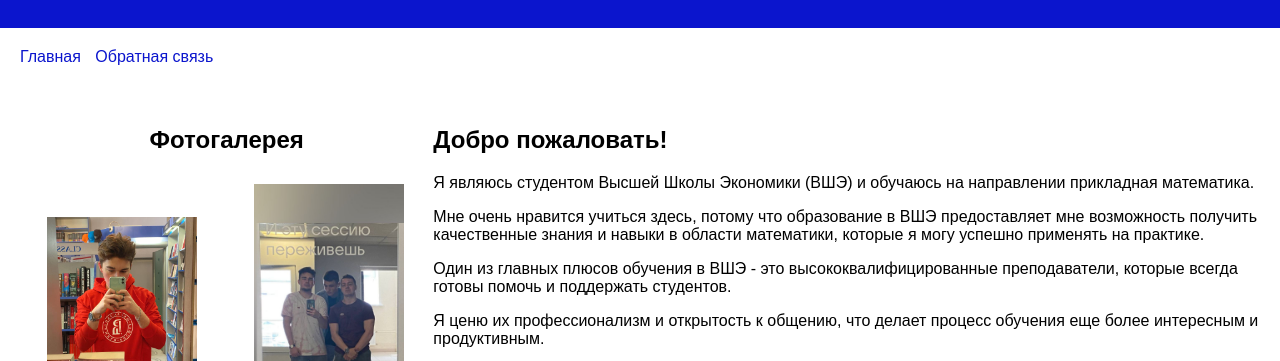
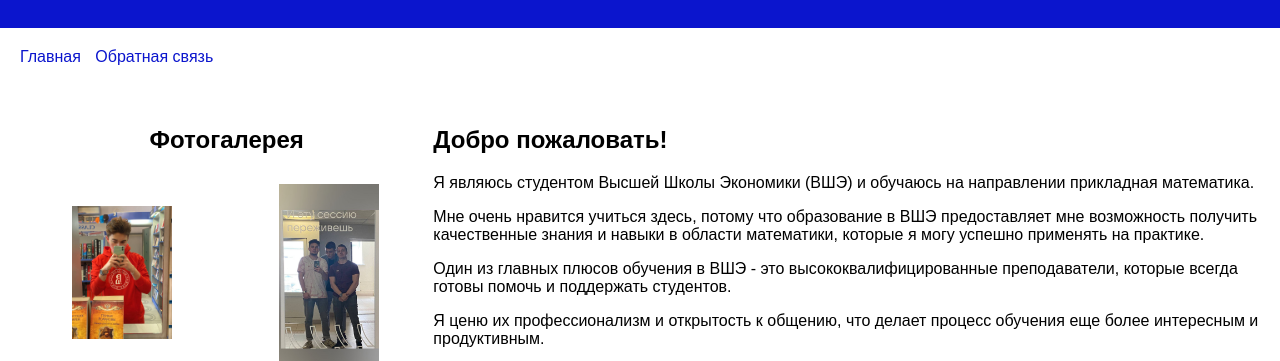
Before and after one commit to BulatValiev/Student, a plain HTML site: page index.html in a window 1280 px wide. Shown: the part 431-792 px from the top of the page. Drawn offline with Linux system fonts and the light colour scheme.

Commit message:
Update index.html

```diff
--- a/index.html
+++ b/index.html
@@ -10,7 +10,7 @@
             color: rgb(0, 0, 0); /* Изменение цвета текста на синий */
         }
         .small-image {
-            max-width: 150px; /* Уменьшение максимальной ширины изображений */
+            max-width: 100px; /* Уменьшение максимальной ширины изображений */
         }
         .image-row {
             display: flex;
```
